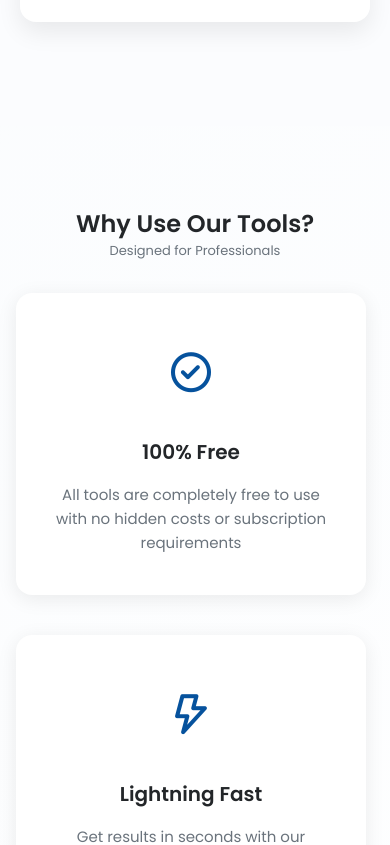
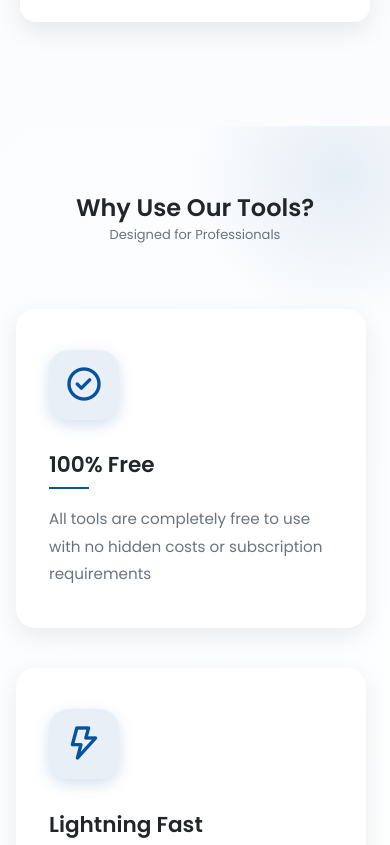
Before and after one commit to SmitParekh84/Smit-React-New-Portfolio-front-end, a React (Vite) app: page / in a window 390 px wide. Shown: the part 3812-4657 px from the top of the page. Built offline with nearby package versions, Linux system fonts and the light colour scheme; some icons are missing.

Commit message:
Refactor Features component layout and styling; enhance responsiveness and visual effects; update ToolsShowcasePage to use new data imports for testimonials and FAQs

```diff
--- a/src/components/Features/Features.css
+++ b/src/components/Features/Features.css
@@ -1,65 +1,140 @@
 .features__section {
-  padding: 5rem 0;
+  padding: 6rem 0;
   background: linear-gradient(135deg, var(--body-color) 0%, var(--container-color) 100%);
+  position: relative;
+  overflow: hidden;
+}
 
+.features__section::before {
+  content: '';
+  position: absolute;
+  width: 300px;
+  height: 300px;
+  background: radial-gradient(circle, rgba(var(--first-color-rgb), 0.1) 0%, transparent 70%);
+  top: -100px;
+  right: -100px;
+  border-radius: 50%;
+  z-index: 0;
+}
+
+.features__header {
+  text-align: center;
+  margin-bottom: 4rem;
+  position: relative;
+  z-index: 1;
 }
 
 .features__container {
-  grid-template-columns: repeat(auto-fit, minmax(250px, 1fr));
+  position: relative;
+  z-index: 1;
+}
+
+.features__grid {
+  display: grid;
+  grid-template-columns: repeat(auto-fit, minmax(280px, 1fr));
   gap: 2.5rem;
 }
 
 .feature-card {
   background: var(--container-color);
   padding: 2.5rem 2rem;
-  border-radius: 1rem;
-  box-shadow: 0 4px 20px rgba(0, 0, 0, 0.08);
-  text-align: center;
-  transition: transform 0.3s ease, box-shadow 0.3s ease;
+  border-radius: 1.2rem;
+  box-shadow: 0 8px 25px rgba(0, 0, 0, 0.08);
+  transition: all 0.4s ease;
   height: 100%;
   display: flex;
   flex-direction: column;
-  align-items: center;
-  justify-content: center;
+  position: relative;
+  overflow: hidden;
+  border: 1px solid rgba(255, 255, 255, 0.1);
+}
+
+.feature-card::after {
+  content: '';
+  position: absolute;
+  bottom: 0;
+  left: 0;
+  width: 100%;
+  height: 3px;
+  background: linear-gradient(90deg, var(--first-color) 0%, var(--first-color-lighter) 100%);
+  transform: scaleX(0);
+  transform-origin: left;
+  transition: transform 0.4s ease;
 }
 
 .feature-card:hover {
   transform: translateY(-10px);
-  box-shadow: 0 10px 30px rgba(0, 0, 0, 0.12);
+  box-shadow: 0 15px 35px rgba(0, 0, 0, 0.15);
+}
+
+.feature-card:hover::after {
+  transform: scaleX(1);
+}
+
+.feature-icon-container {
+  margin-bottom: 1.8rem;
 }
 
 .feature-card i {
-  font-size: 3rem;
+  font-size: 2.5rem;
   color: var(--first-color);
-  margin-bottom: 1.5rem;
-  background: rgba(var(--first-color-lighter), 0.3);
-  width: 80px;
-  height: 80px;
-  border-radius: 50%;
+  background: rgba(var(--first-color-rgb), 0.1);
+  width: 70px;
+  height: 70px;
+  border-radius: 20px;
   display: flex;
   align-items: center;
   justify-content: center;
+  transition: all 0.3s ease;
+  box-shadow: 0 5px 15px rgba(var(--first-color-rgb), 0.2);
+}
+
+.feature-card:hover i {
+  transform: scale(1.1) rotate(5deg);
+  background: var(--first-color);
+  color: #fff;
+}
+
+.feature-content {
+  flex: 1;
 }
 
 .feature__title {
-  font-size: 1.25rem;
+  font-size: 1.35rem;
   font-weight: var(--font-semi-bold);
   margin-bottom: 1rem;
   color: var(--title-color);
+  position: relative;
+  padding-bottom: 0.5rem;
+}
+
+.feature__title::after {
+  content: '';
+  position: absolute;
+  bottom: 0;
+  left: 0;
+  width: 40px;
+  height: 2px;
+  background: var(--first-color);
 }
 
 .feature__description {
   color: var(--text-color);
-  line-height: 1.6;
+  line-height: 1.8;
+  font-size: 0.95rem;
 }
 
 @media screen and (max-width: 768px) {
-  .features__container {
+  .features__grid {
     grid-template-columns: 1fr;
   }
 
   .feature-card {
-    max-width: 350px;
+    max-width: 400px;
     margin: 0 auto;
   }
+
+  .features__section {
+    padding: 4rem 0;
+  }
 }
--- a/src/components/Features/Features.jsx
+++ b/src/components/Features/Features.jsx
@@ -4,17 +4,25 @@ import "./Features.css";
 const Features = ({ title, subtitle, features }) => {
   return (
     <section className="features__section" id="features">
+      <div className="features__header">
         <h2 className="section__title">{title}</h2>
         <span className="section__subtitle">{subtitle}</span>
+      </div>
 
-      <div className="features__container container grid">
+      <div className="features__container container">
+        <div className="features__grid">
           {features.map((feature, index) => (
-          <div className="feature-card" key={index}>
+            <div className="feature-card" key={index} data-aos="fade-up" data-aos-delay={index * 100}>
+              <div className="feature-icon-container">
                 <i className={`uil ${feature.icon}`}></i>
+              </div>
+              <div className="feature-content">
                 <h3 className="feature__title">{feature.title}</h3>
                 <p className="feature__description">{feature.description}</p>
               </div>
+            </div>
           ))}
+        </div>
       </div>
     </section>
   );
--- a/src/pages/ToolsShowcasePage.jsx
+++ b/src/pages/ToolsShowcasePage.jsx
@@ -1,5 +1,4 @@
-import { toolsData } from "../data/data";
-import { testimonials, features, steps, faqs } from "../data/toolsShowcaseData";
+import { toolsData, toolTestimonials, features, steps, toolsFaqs } from "../data/toolsData";
 import SEO from "../components/SEO/SEO";
 import ToolsHero from "../components/ToolsHero/ToolsHero";
 import ToolsGrid from "../components/ToolsGrid/ToolsGrid";
@@ -64,7 +63,7 @@ const ToolsShowcasePage = () => {
                 <Testimonials
                     title="What Users Say"
                     subtitle="Success Stories from Our Community"
-                    testimonials={testimonials}
+                    testimonials={toolTestimonials}
                 />
             )}
 
@@ -72,7 +71,7 @@ const ToolsShowcasePage = () => {
             <FAQ
                 title="Frequently Asked Questions"
                 subtitle="Find Quick Answers to Common Questions"
-                faqData={faqs}
+                faqData={toolsFaqs}
             />
 
             {/* Newsletter Section
```
Lines whose indentation alone changed are shown as unchanged.
